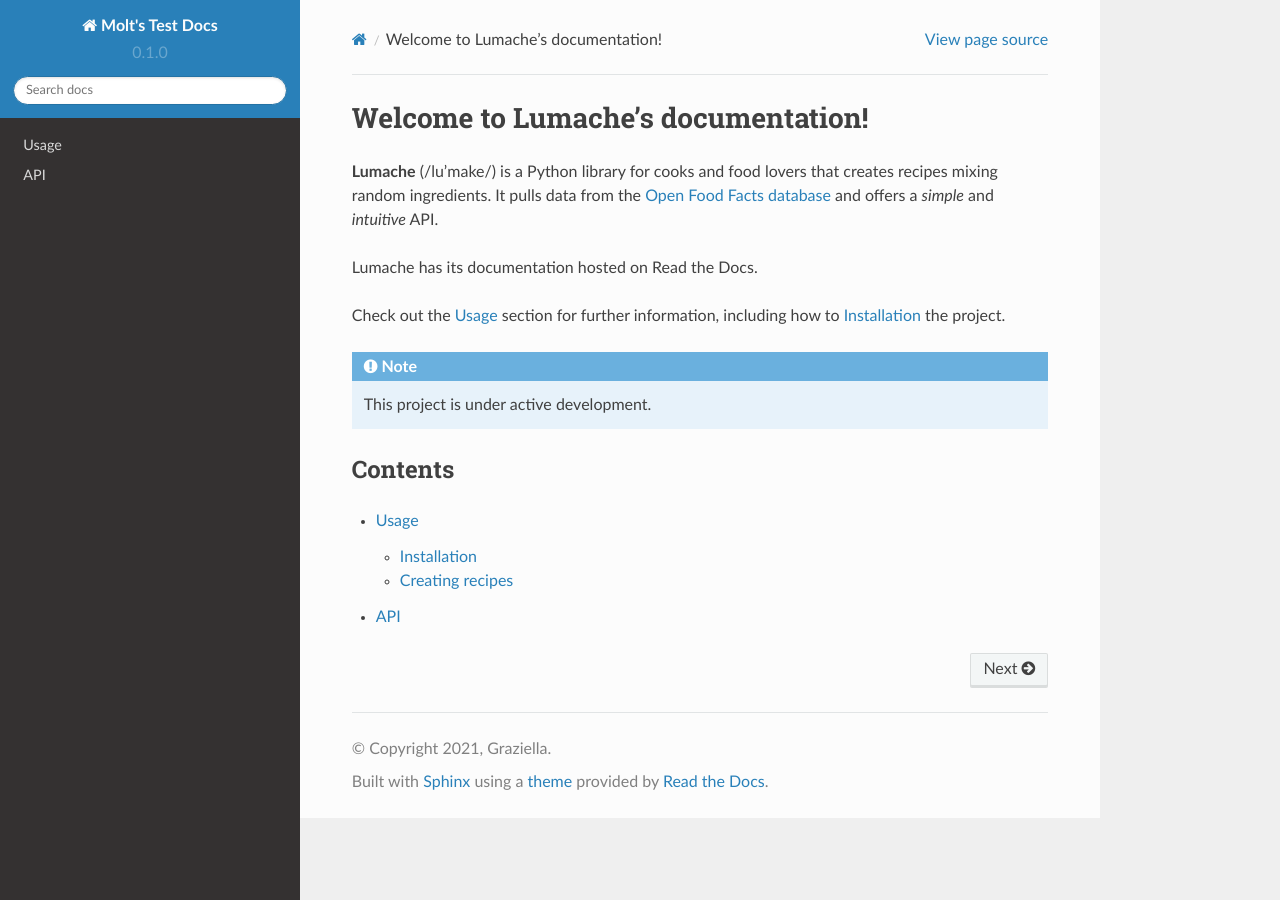
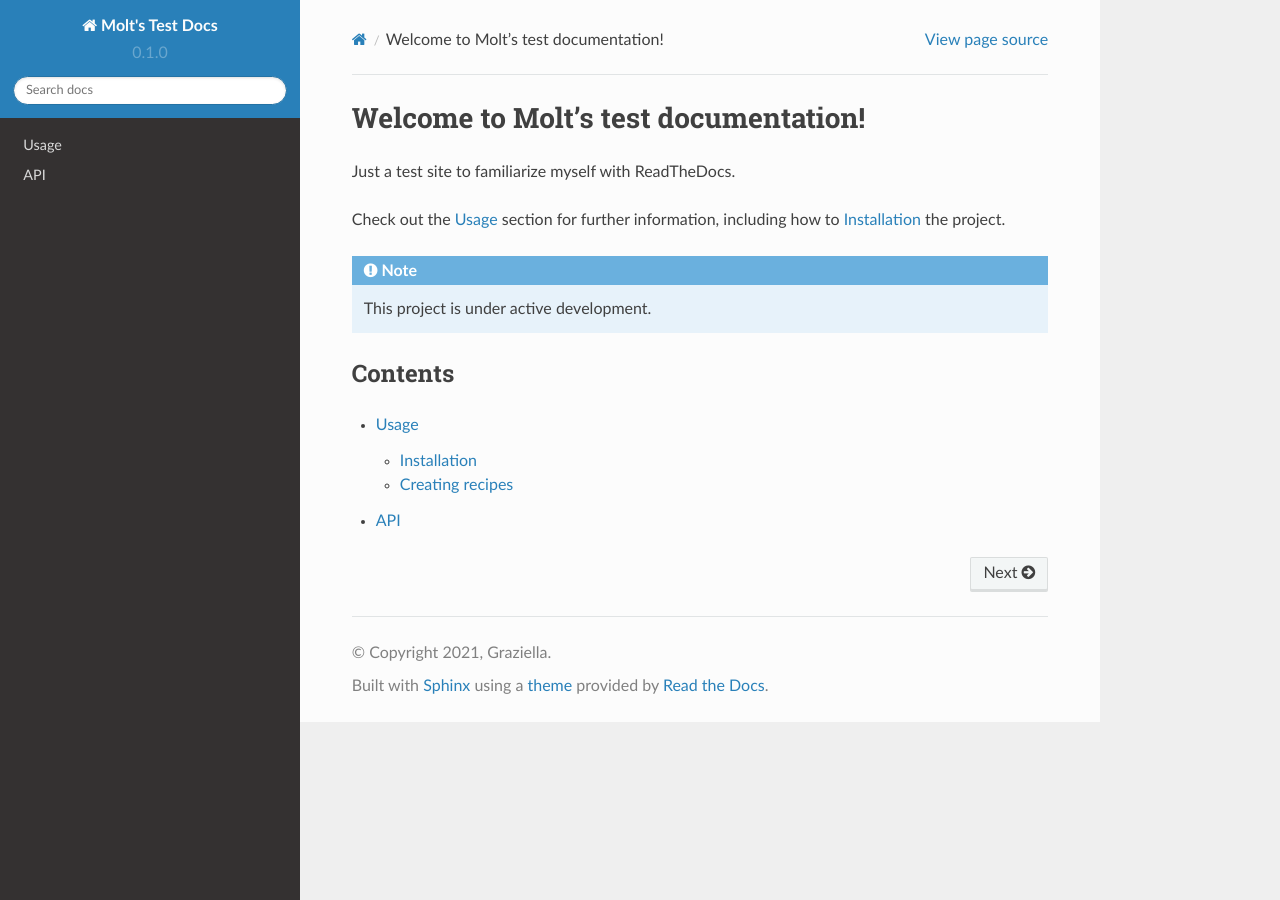
Before and after one commit to MoltonMontro/TestDocs, a Sphinx documentation site: the page built from docs/source/index.rst, in a window 1280 px wide. Built offline with Sphinx 7.4.7 and the Read the Docs theme 2.0.0, drawn with Linux system fonts in a browser that asks for light colours.

Commit message:
Update index.rst

```diff
--- a/docs/source/index.rst
+++ b/docs/source/index.rst
@@ -1,12 +1,7 @@
-Welcome to Lumache's documentation!
-===================================
+Welcome to Molt's test documentation!
+=====================================
 
-**Lumache** (/lu'make/) is a Python library for cooks and food lovers
-that creates recipes mixing random ingredients.
-It pulls data from the `Open Food Facts database <https://world.openfoodfacts.org/>`_
-and offers a *simple* and *intuitive* API.
-
-Lumache has its documentation hosted on Read the Docs.
+Just a test site to familiarize myself with ReadTheDocs.
 
 Check out the :doc:`usage` section for further information, including
 how to :ref:`installation` the project.
```
